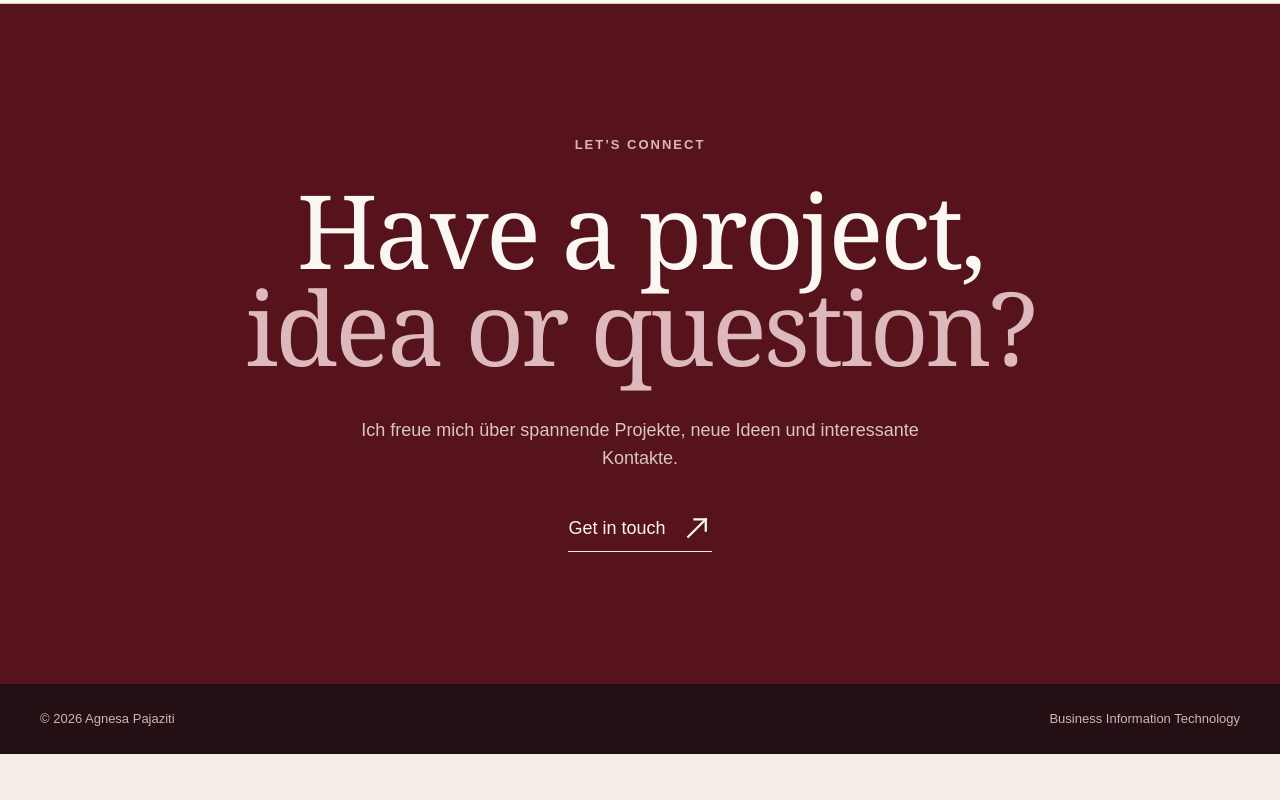
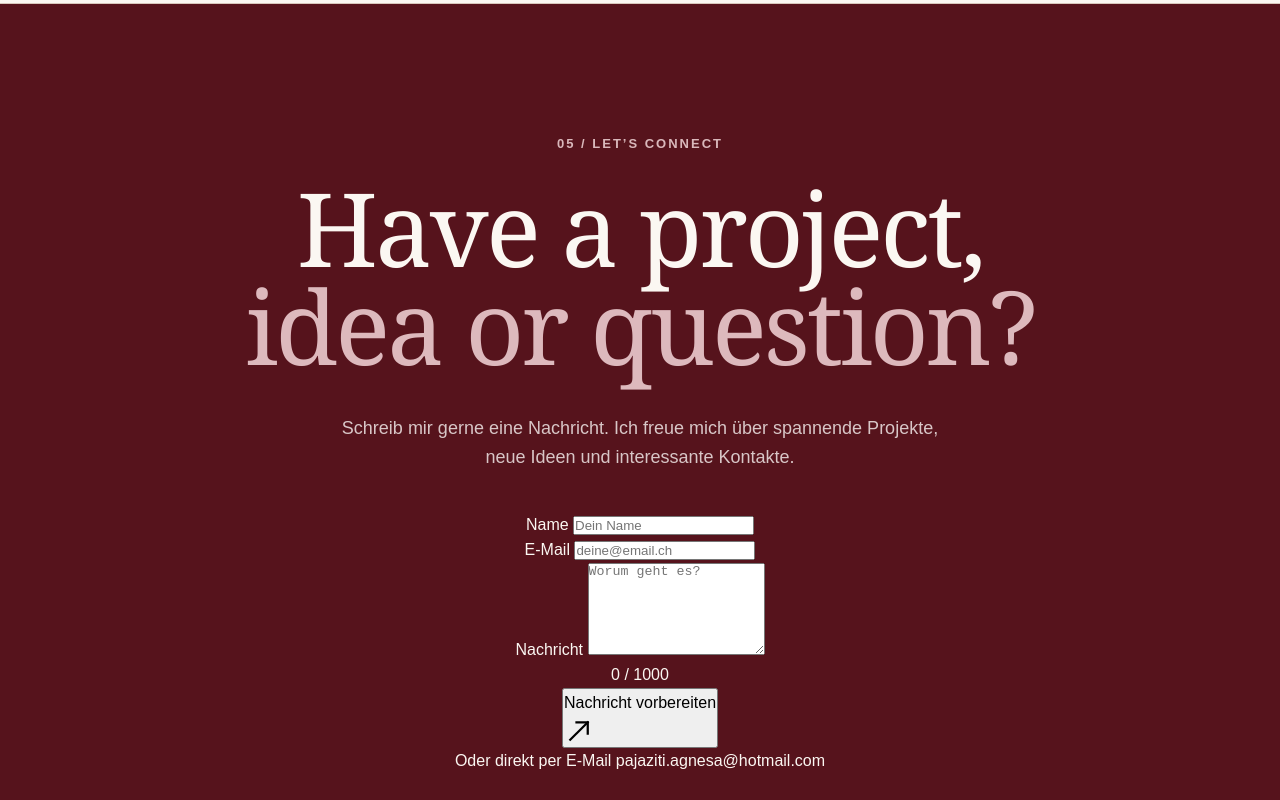
Before and after one commit to Agnesa22/portfolio-page, a plain HTML site: page index.html in a window 1280 px wide. Shown: the part 6180-6980 px from the top of the page. Before the commit the page ends 6934 px from the top, so only its background shows below. Drawn offline with Linux system fonts and the light colour scheme; no server answers.

Commit message:
Add validated contact form structure
Added an accessible contact form with name, email and message fields, validation feedback areas and direct email contact information.

```diff
--- a/index.html
+++ b/index.html
@@ -120,7 +120,6 @@
                     Business Information Technology
                 </p>
 
-
                 <h1>
                     Agnesa
 
@@ -146,14 +145,13 @@
                         Selected Work
 
                         <svg
-                            class="arrow-icon arrow-down-right"
+                            class="arrow-icon"
                             viewBox="0 0 24 24"
                             aria-hidden="true"
                         >
                             <path d="M5 5 L19 19"></path>
                             <path d="M10 19 H19 V10"></path>
                         </svg>
-
                     </a>
 
                 </div>
@@ -182,7 +180,6 @@
                 <p>
                     Biography
                 </p>
-
 
                 <h2>
                     Business meets
@@ -242,7 +239,6 @@
                             die Optimierung von Geschäftsprozessen.
                         </p>
 
-
                         <p>
                             In meinen Projekten verbinde ich analytisches Denken
                             mit kreativen und praktischen digitalen Lösungen.
@@ -276,7 +272,6 @@
                 <p>
                     Skills & Expertise
                 </p>
-
 
                 <h2>
                     What I
@@ -383,7 +378,6 @@
                     Selected Work
                 </p>
 
-
                 <h2>
                     Projects &
 
@@ -394,11 +388,6 @@
 
             </div>
 
-
-            <!--
-                Wird mit JavaScript automatisch
-                aus dem projects-Array gefüllt.
-            -->
 
             <div
                 class="project-showcase"
@@ -429,7 +418,6 @@
                     <p>
                         GitHub Activity
                     </p>
-
 
                     <h2>
                         Code &
@@ -499,10 +487,13 @@
             class="contact-section"
         >
 
+            <div class="contact-inner">
+
+                <div class="contact-header">
+
                     <p class="contact-label">
-                Let’s connect
+                        05 / Let’s connect
                     </p>
-
 
                     <h2>
                         Have a project,
@@ -512,18 +503,120 @@
                         </span>
                     </h2>
 
-
                     <p class="contact-text">
+                        Schreib mir gerne eine Nachricht.
                         Ich freue mich über spannende Projekte,
                         neue Ideen und interessante Kontakte.
                     </p>
 
+                </div>
 
-            <a
-                href="mailto:deine-email@example.com"
-                class="contact-link"
+
+                <form
+                    id="contact-form"
+                    class="contact-form"
+                    novalidate
                 >
-                Get in touch
+
+                    <!-- NAME -->
+
+                    <div class="form-group">
+
+                        <label for="contact-name">
+                            Name
+                        </label>
+
+                        <input
+                            type="text"
+                            id="contact-name"
+                            name="name"
+                            autocomplete="name"
+                            placeholder="Dein Name"
+                            aria-describedby="name-error"
+                        >
+
+                        <p
+                            class="form-error"
+                            id="name-error"
+                        ></p>
+
+                    </div>
+
+
+                    <!-- EMAIL -->
+
+                    <div class="form-group">
+
+                        <label for="contact-email">
+                            E-Mail
+                        </label>
+
+                        <input
+                            type="email"
+                            id="contact-email"
+                            name="email"
+                            autocomplete="email"
+                            placeholder="deine@email.ch"
+                            aria-describedby="email-error"
+                        >
+
+                        <p
+                            class="form-error"
+                            id="email-error"
+                        ></p>
+
+                    </div>
+
+
+                    <!-- MESSAGE -->
+
+                    <div class="form-group form-group-message">
+
+                        <label for="contact-message">
+                            Nachricht
+                        </label>
+
+                        <textarea
+                            id="contact-message"
+                            name="message"
+                            rows="6"
+                            placeholder="Worum geht es?"
+                            aria-describedby="message-error"
+                        ></textarea>
+
+                        <div class="message-meta">
+
+                            <p
+                                class="form-error"
+                                id="message-error"
+                            ></p>
+
+                            <span
+                                id="character-count"
+                                class="character-count"
+                            >
+                                0 / 1000
+                            </span>
+
+                        </div>
+
+                    </div>
+
+
+                    <div class="form-footer">
+
+                        <p
+                            id="form-status"
+                            class="form-status"
+                            aria-live="polite"
+                        ></p>
+
+
+                        <button
+                            type="submit"
+                            class="contact-submit"
+                        >
+                            Nachricht vorbereiten
 
                             <svg
                                 class="arrow-icon"
@@ -533,8 +626,28 @@
                                 <path d="M5 19 L19 5"></path>
                                 <path d="M10 5 H19 V14"></path>
                             </svg>
+                        </button>
 
+                    </div>
+
+                </form>
+
+
+                <div class="contact-direct">
+
+                    <span>
+                        Oder direkt per E-Mail
+                    </span>
+
+                    <a
+                        href="mailto:pajaziti.agnesa@hotmail.com"
+                    >
+                        pajaziti.agnesa@hotmail.com
                     </a>
+
+                </div>
+
+            </div>
 
         </section>
 
```
Lines whose indentation alone changed are shown as unchanged.
